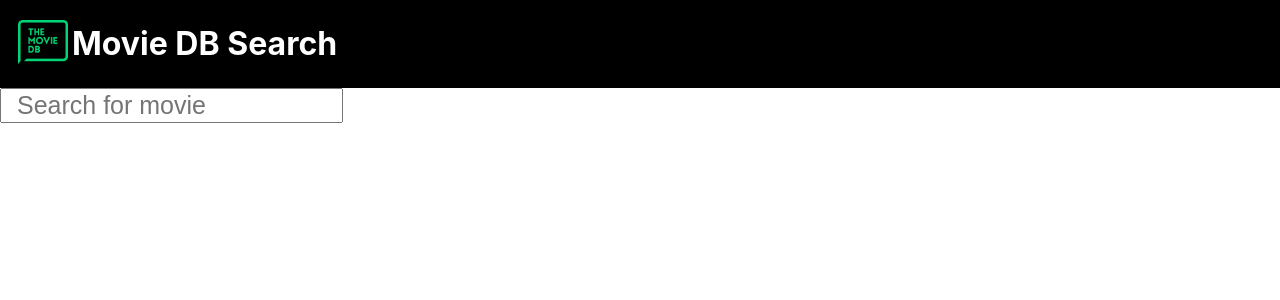
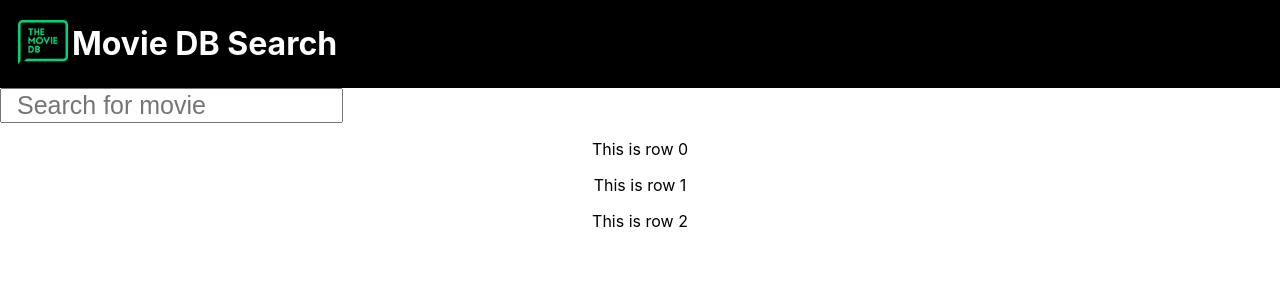
Before and after one commit to ivanradunkovic/React-Movie-Search, a React (Create React App) app: page / in a window 1280 px wide. Shown: the top 300 px of the page. Built offline with nearby package versions, Linux system fonts and the light colour scheme; the HTML template or start-up script is replaced by a standard one.

Commit message:
Created array for movies. In rows title of movies will be shown.

```diff
--- a/src/App.js
+++ b/src/App.js
@@ -1,7 +1,24 @@
-import React from 'react';
+import React, { Component } from 'react';
 import './App.css';
 
-function App() {
+class App extends Component {
+  constructor(props) {
+    super(props)
+    console.log("Default initializer")
+
+    const movies = [
+      {id: 0, title: "The Godfather", overwiev: "Spanning the years 1945 to 1955, a chronicle of the fictional Italian-American Corleone crime family."},
+      {id: 1, title: "The Godfather: Part II", overwiev: "In the continuing saga of the Corleone crime family, a young Vito Corleone grows up in Sicily and in 1910s New York"},
+    ]
+
+    this.state = {rows: [
+      <p key="1">This is row 0</p>,
+      <p key="2">This is row 1</p>,
+      <p key="3">This is row 2</p>
+    ]}
+}
+
+render() {
   return (
     <div className="App">
 
@@ -20,8 +37,11 @@ function App() {
 
       <input className="Search" placeholder="Search for movie" />
 
+    {this.state.rows}
+
     </div>
-  );
+    );
+  }
 }
 
 export default App;
```
